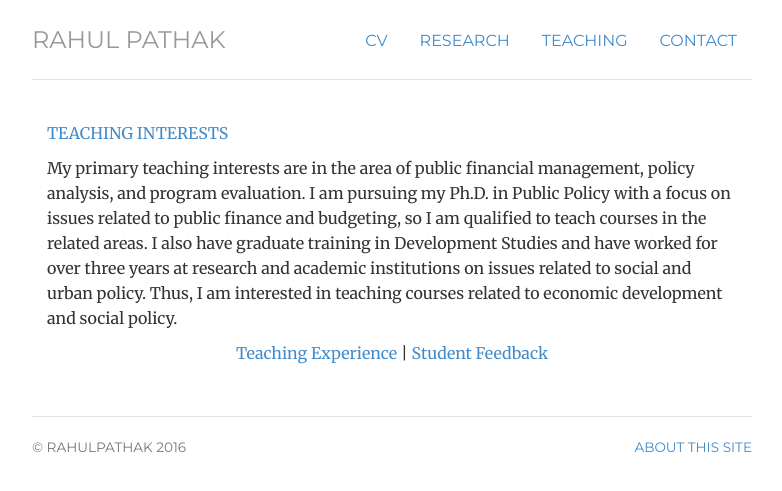
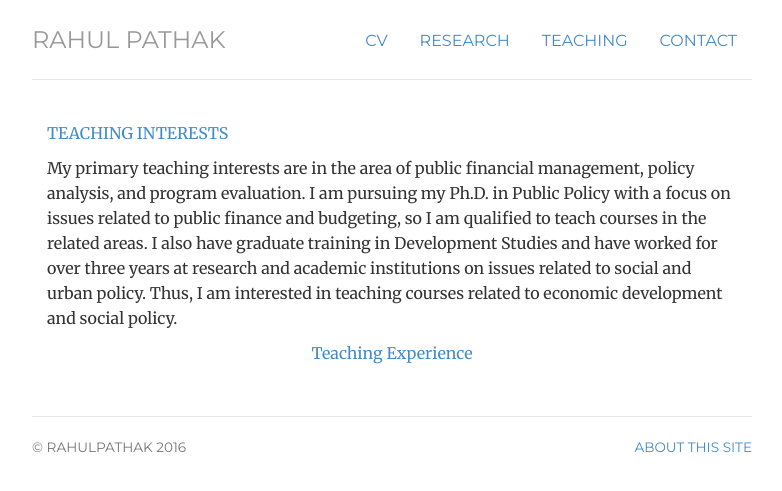
Before and after one commit to pathak-rahul/pathak-rahul.github.io, a Jekyll site: the page built from teaching/index.html, in a window 1280 px wide. Shown: the top 491 px of the page, without its empty margins (248-1030 px from the left). Built offline with Jekyll 4.4.1, drawn with Linux system fonts in a browser that asks for light colours.

Commit message:
Update index.html

```diff
--- a/teaching/index.html
+++ b/teaching/index.html
@@ -15,7 +15,7 @@
 	<div itemscope itemtype="http://data-vocabulary.org/Person" class="col-sm-12">
 <p class-"lead"> My primary teaching interests are in the area of public financial management, policy analysis, and program evaluation. I am pursuing my Ph.D. in Public Policy with a focus on issues related to public finance and budgeting, so I am qualified to teach courses in the related areas. I also have graduate training in Development Studies and have worked for over three years at research and academic institutions on issues related to social and urban policy. Thus, I am interested in teaching courses related to economic development and social policy.
 
- <p class="text-center"> <a href="/experience"> Teaching Experience </a> | <a href="/feedback"> Student Feedback</a>
+ <p class="text-center"> <a href="/experience"> Teaching Experience </a>
 
 
 
```
